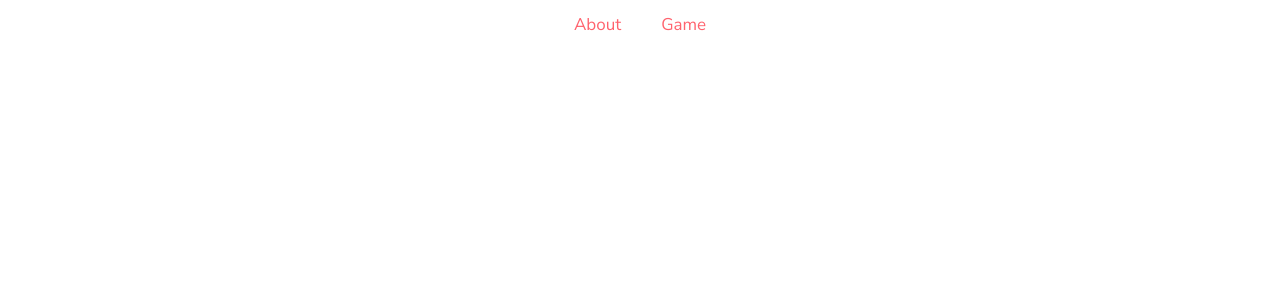
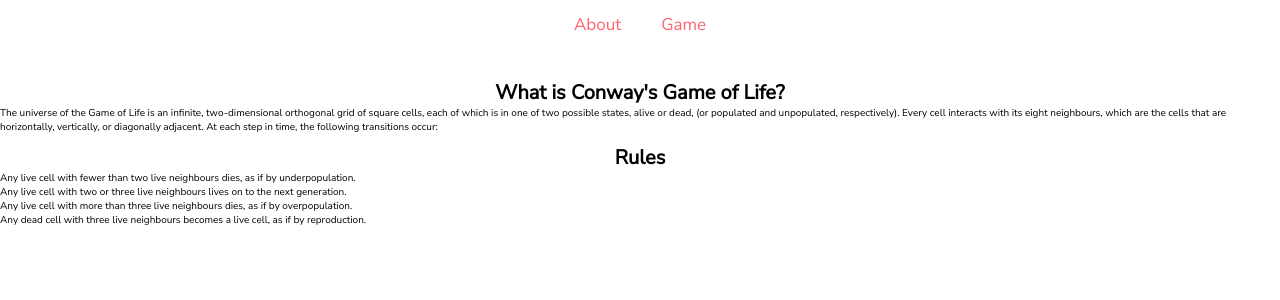
Before and after one commit to alanblee/game_of_life, a React (Create React App) app: page /about in a window 1280 px wide. Shown: the top 300 px of the page. Built offline with nearby package versions, Linux system fonts and the light colour scheme; a web font is replaced by a local one.

Commit message:
added about page

```diff
--- a/src/Main.jsx
+++ b/src/Main.jsx
@@ -1,6 +1,7 @@
 import React from "react";
 import { Route } from "react-router-dom";
 import Game from "./Game";
+import About from "./components/about/about";
 import Navbar from "./components/navbar/navbar";
 
 const Main = () => {
@@ -10,6 +11,9 @@
       <Route exact path="/game">
         <Game />
       </Route>
+      <Route exact path="/about">
+        <About />
+      </Route>
     </div>
   );
 };
--- /dev/null
+++ b/src/components/about/about.jsx
@@ -0,0 +1,40 @@
+import React from "react";
+
+const About = () => {
+  return (
+    <div className="about-contianer">
+      <div className="description">
+        <h1>What is Conway's Game of Life?</h1>
+        <p>
+          The universe of the Game of Life is an infinite, two-dimensional
+          orthogonal grid of square cells, each of which is in one of two
+          possible states, alive or dead, (or populated and unpopulated,
+          respectively). Every cell interacts with its eight neighbours, which
+          are the cells that are horizontally, vertically, or diagonally
+          adjacent. At each step in time, the following transitions occur:
+        </p>
+      </div>
+      <div className="rules">
+        <h1>Rules</h1>
+        <p>
+          Any live cell with fewer than two live neighbours dies, as if by
+          underpopulation.
+        </p>
+        <p>
+          Any live cell with two or three live neighbours lives on to the next
+          generation.
+        </p>
+        <p>
+          Any live cell with more than three live neighbours dies, as if by
+          overpopulation.
+        </p>
+        <p>
+          Any dead cell with three live neighbours becomes a live cell, as if by
+          reproduction.
+        </p>
+      </div>
+    </div>
+  );
+};
+
+export default About;
```
Also changed, not shown: src/sass/about.scss (added).
